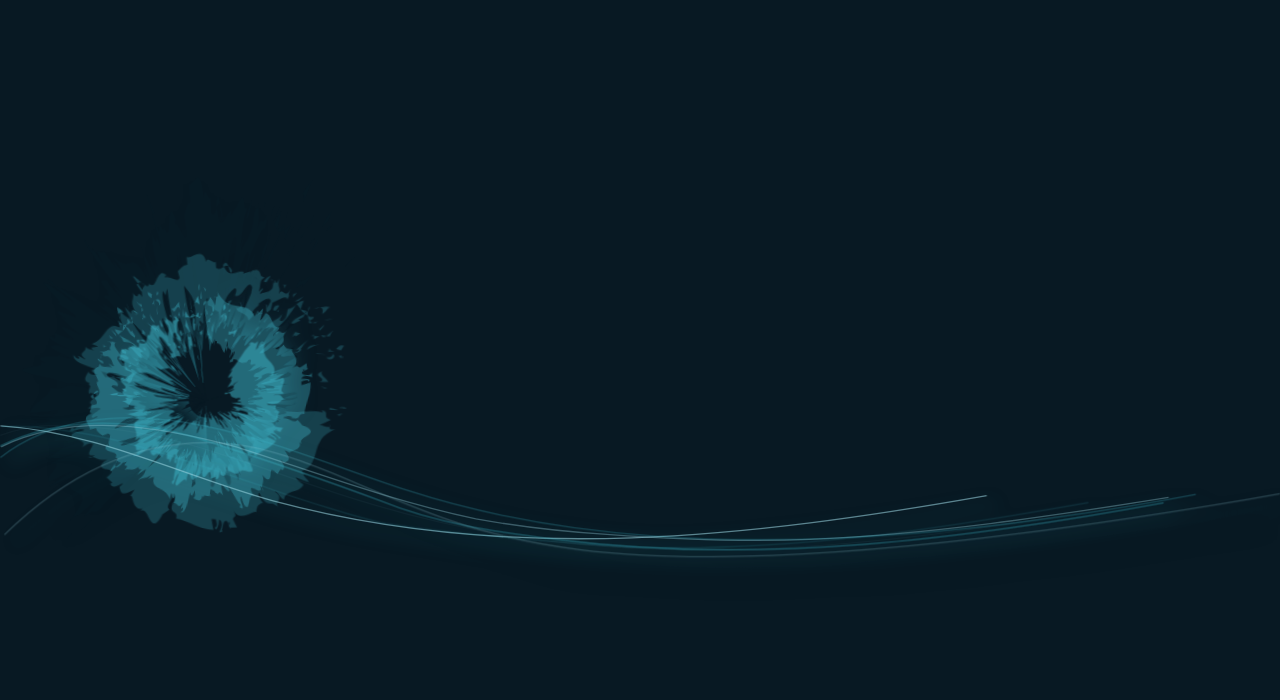
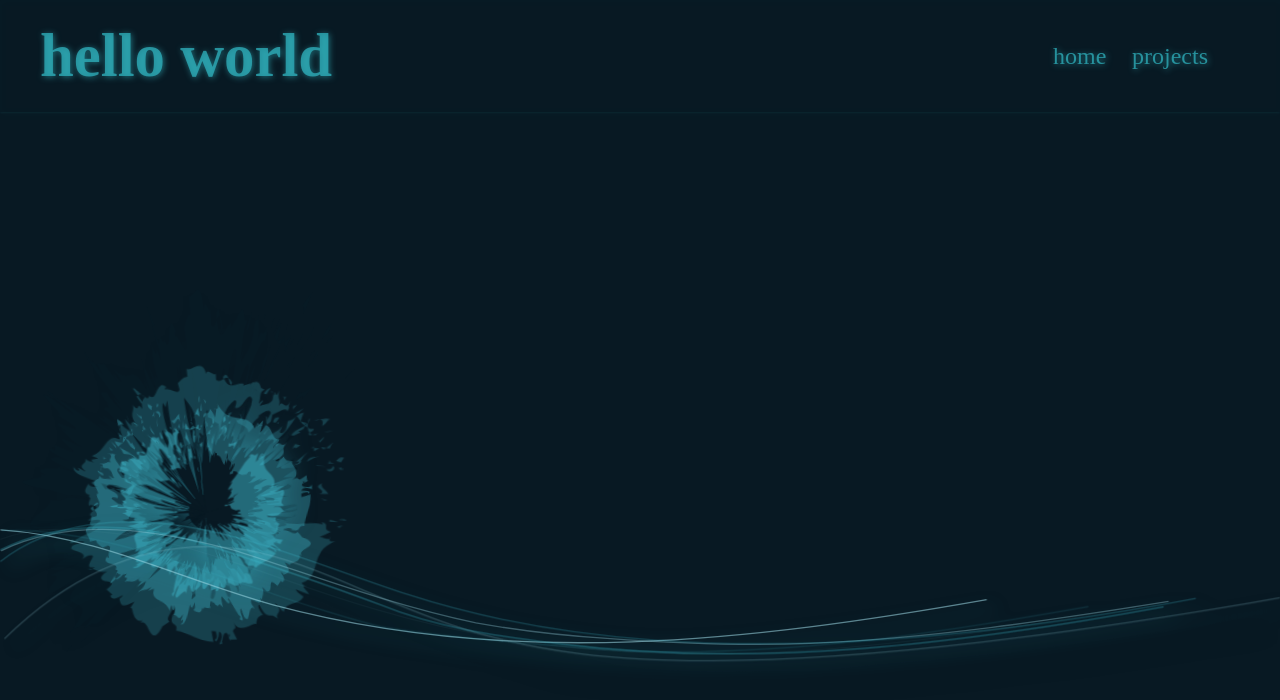
Before and after one commit to Gin-is-not-real/2022_ANIMATED_SVG_BACKGROUND, a plain HTML site: page index.html in a window 1280 px wide. Drawn offline with Linux system fonts and the light colour scheme.

Commit message:
elements/ add header

```diff
--- a/index.html
+++ b/index.html
@@ -8,6 +8,19 @@
     <title>SVG anim</title>
 </head>
 <body>
+    <header id="main-header">
+        <h1>hello world</h1>
+        <div>
+            <nav>
+                <ul>
+                    <li>home</li>
+                    <li>projects</li>
+                </ul>
+            </nav>
+        </div>
+    </header>
+
+    <!-- svg container -->
     <div id="svg-background">
 
         <svg id="SVG_CIRCLES" xmlns="http://www.w3.org/2000/svg" viewBox="0 0 237.45 237.45"><defs><style>.cir-1{opacity:0.16;}.cir-2{fill:#3ebace;}.cir-3{opacity:0.13;}.cir-4{fill:#081923;}.cir-5{opacity:0.3;}.cir-6{fill:none;stroke:#3ebace;stroke-miterlimit:10;}</style></defs><title>waves_Fichier 28</title>
--- a/style.css
+++ b/style.css
@@ -3,12 +3,43 @@ html * {
     padding: 0;
     margin: 0;
     box-sizing: border-box;
+
+    font-size: 3vh;
+    color: rgba(47, 176, 188, 0.765);
 }
 /* svg {
     width: 1000px;
     position: absolute;
     top: 50px;
 } */
+h1 {
+    font-size: 3.8rem;
+}
+
+/* DEV */
+h1, header, ul {
+    /* border: 1px solid red; */
+}
+
+/* HEADER */
+#main-header {
+    height: 14vh;
+    padding: 5vh;
+    display: flex;
+    justify-content: space-between;
+    align-items: center;
+
+    box-shadow: 0 0 3px rgba(47, 176, 188, 0.164);
+    filter: drop-shadow(1px 1px 3px rgba(47, 176, 188, 0.765));
+}
+
+#main-header nav ul {
+    list-style: none;
+    padding-right: 4vh;
+
+    display: flex;
+    gap: 2vw;
+}
 
 
 /* CIRCLES */
@@ -72,7 +103,7 @@ html * {
     min-width: 700px;
     height: 100vh;
     position: absolute;
-    top: 1vh;
+    top: 14vh;
     animation: drop-shadow 16s infinite alternate-reverse cubic-bezier(0.25, 0.46, 0.45, 0.94);
 }
 
```
